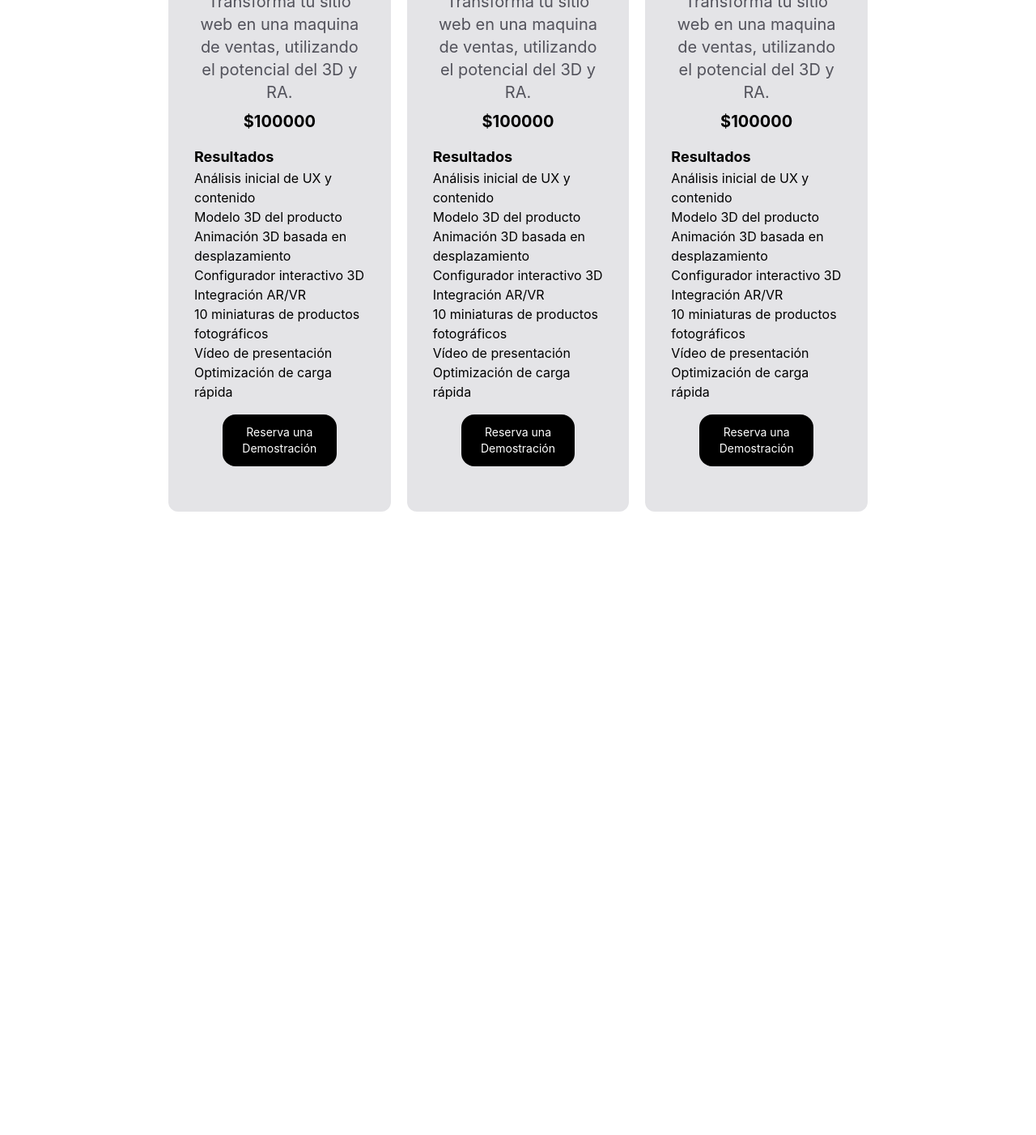
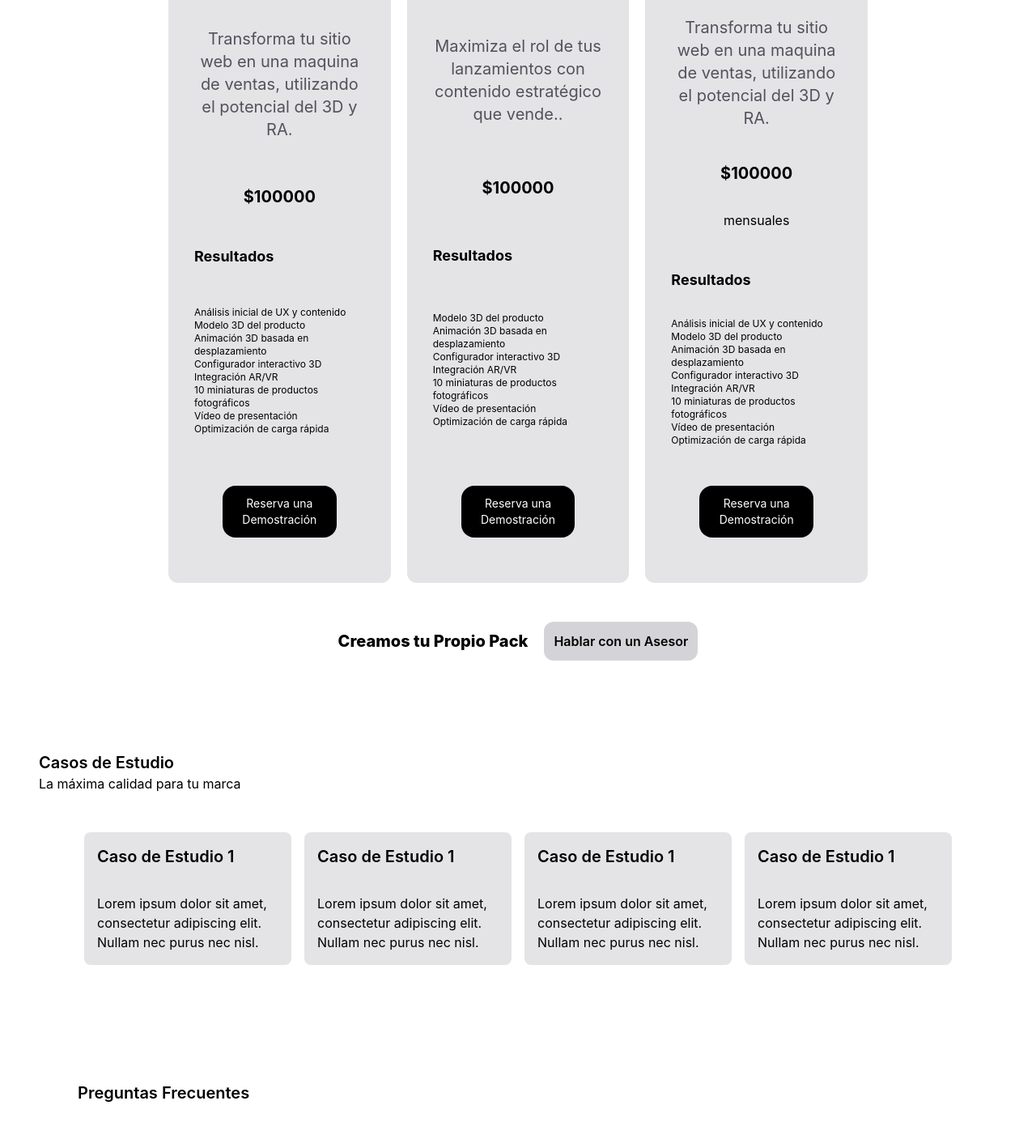
Before and after one commit to ManuelGurbanov/Opptix-Web, a React (Create React App) app: page / in a window 1280 px wide. Shown: the part 2486-3888 px from the top of the page at 81% size. Before the commit the page ends 3166 px from the top, so only its background shows below. Built offline with nearby package versions, Linux system fonts and the light colour scheme; no server answers.

Commit message:
added case studies and faq

```diff
--- a/src/App.js
+++ b/src/App.js
@@ -10,6 +10,10 @@ import OurServices from './OurServices';
 
 import WhyWorkTogether from './WhyWorkTogether';
 import Packs from './Packs';
+import CaseStudies from './CaseStudies';
+
+import Faq from './Faq';
+
 function App() {
   const [language, setlanguage] = useState('es');
   const [color, setColor] = useState('#ffffff');
@@ -37,6 +41,8 @@ function App() {
 
     <WhyWorkTogether language={language}/>
     <Packs/>
+    <CaseStudies/>
+    <Faq/>
     </section>
   );
 }
--- /dev/null
+++ b/src/CaseStudies.js
@@ -0,0 +1,52 @@
+import React from 'react';
+
+function CaseStudies() {
+    return (
+        <>
+        <div className='w-full bg-white flex flex-col justify-center items-start text-black sm:p-12 p-7'>
+            <h1 className='font-semibold text-left text-xl'>
+                Casos de Estudio
+            </h1>
+            <h2 className='font-normal text-left'>
+                La máxima calidad para tu marca
+            </h2>
+        </div>
+        <div className='flex sm:flex-row flex-col gap-4 mb-12'>
+            <div className='w-64 rounded-lg bg-zinc-200'>
+                <h1 className='font-semibold text-left text-xl p-4'>
+                    Caso de Estudio 1
+                </h1>
+                <p className='font-normal text-left p-4'>
+                    Lorem ipsum dolor sit amet, consectetur adipiscing elit. Nullam nec purus nec nisl.
+                </p>
+            </div>
+            <div className='w-64 rounded-lg bg-zinc-200'>
+                <h1 className='font-semibold text-left text-xl p-4'>
+                    Caso de Estudio 1
+                </h1>
+                <p className='font-normal text-left p-4'>
+                    Lorem ipsum dolor sit amet, consectetur adipiscing elit. Nullam nec purus nec nisl.
+                </p>
+            </div>
+            <div className='w-64 rounded-lg bg-zinc-200'>
+                <h1 className='font-semibold text-left text-xl p-4'>
+                    Caso de Estudio 1
+                </h1>
+                <p className='font-normal text-left p-4'>
+                    Lorem ipsum dolor sit amet, consectetur adipiscing elit. Nullam nec purus nec nisl.
+                </p>
+            </div>
+            <div className='w-64 rounded-lg bg-zinc-200'>
+                <h1 className='font-semibold text-left text-xl p-4'>
+                    Caso de Estudio 1
+                </h1>
+                <p className='font-normal text-left p-4'>
+                    Lorem ipsum dolor sit amet, consectetur adipiscing elit. Nullam nec purus nec nisl.
+                </p>
+            </div>
+        </div>
+        </>
+    );
+}
+
+export default CaseStudies;
--- /dev/null
+++ b/src/Faq.js
@@ -0,0 +1,70 @@
+import React, { useState } from 'react';
+
+const Faq = () => {
+  const [faqs, setFaqs] = useState([
+    {
+      question: "Lorem ipsum dolor sit amet?",
+      answer: "Lorem ipsum dolor sit amet, consectetur adipiscing elit. Nullam auctor neque eu elit lacinia, non sollicitudin elit scelerisque.",
+      isOpen: false,
+    },
+    {
+      question: "Sed do eiusmod tempor incididunt ut labore et dolore magna aliqua?",
+      answer: "Sed do eiusmod tempor incididunt ut labore et dolore magna aliqua. Vivamus sagittis lacus vel augue laoreet rutrum faucibus.",
+      isOpen: false,
+    },
+    {
+      question: "Ut enim ad minim veniam?",
+      answer: "Ut enim ad minim veniam, quis nostrud exercitation ullamco laboris nisi ut aliquip ex ea commodo consequat.",
+      isOpen: false,
+    },
+    {
+      question: "Duis aute irure dolor in reprehenderit in voluptate velit esse cillum dolore eu fugiat nulla pariatur?",
+      answer: "Duis aute irure dolor in reprehenderit in voluptate velit esse cillum dolore eu fugiat nulla pariatur. Excepteur sint occaecat cupidatat non proident.",
+      isOpen: false,
+    },
+    {
+      question: "Excepteur sint occaecat cupidatat non proident?",
+      answer: "Excepteur sint occaecat cupidatat non proident, sunt in culpa qui officia deserunt mollit anim id est laborum.",
+      isOpen: false,
+    },
+  ]);
+
+  const toggleFaq = index => {
+    setFaqs(faqs.map((faq, i) => {
+      if (i === index) {
+        faq.isOpen = !faq.isOpen;
+      } else {
+        faq.isOpen = false;
+      }
+      return faq;
+    }));
+  };
+
+  return (
+    <div className="w-full text-black sm:p-24 p-5">
+        <h1 className='mb-10 text-xl font-semibold text-left text-black'>Preguntas Frecuentes</h1>
+        <section className='w-full h-full flex flex-col sm:flex-row items-start justify-center gap-5'>
+            <div className='w-full h-full'>
+            {faqs.map((faq, index) => (
+                <div
+                key={index}
+                className='p-4 my-2 border rounded-lg cursor-pointer'
+                onClick={() => toggleFaq(index)}
+                >
+                <div className="font-bold text-center">
+                    {faq.question}
+                </div>
+                {faq.isOpen && <div className="mt-2">{faq.answer}</div>}
+                </div>
+            ))}
+            </div>
+            <div className='w-full h-full rounded-lg bg-zinc-500 flex items-center justify-center aspect-square'>
+            </div>
+        </section>
+
+
+    </div>
+  );
+};
+
+export default Faq;
--- a/src/Packs.js
+++ b/src/Packs.js
@@ -1,78 +1,82 @@
 import React from 'react';
 import { translate } from "./Translations";
-function Packs({}) {
-  return (
-    <div className='w-3/4 bg-white flex flex-col sm:flex-row justify-center items-start text-black sm:p-12 gap-5 m-0'>
-        <div className='w-full bg-zinc-200 rounded-xl flex flex-col items-center justify-center text-center p-8'>
-            <h1 className='text-xl font-bold  mb-2'>Content Partner</h1>
-            <p className='text-xl text-zinc-600  mb-2'>Transforma tu sitio web en
-                una maquina de ventas,
-                utilizando el potencial del 3D y RA.
-            </p>
 
-            <h2 className='text-xl font-bold mb-4'>$100000</h2>
-            <h3 className='text-lg font-bold text-left w-full'>Resultados</h3>
-            <ul className='mb-4 text-left'>
-                <li>Análisis inicial de UX y contenido</li>
-                <li>Modelo 3D del producto</li>
-                <li>Animación 3D basada en desplazamiento</li>
-               <li>Configurador interactivo 3D</li>
-                <li>Integración AR/VR</li>
-                <li>10 miniaturas de productos fotográficos</li>
-                <li>Vídeo de presentación</li>
-                <li>Optimización de carga rápida</li>
-            </ul>
+function Packs() {
 
-            <button className='bg-black p-3 text-white rounded-2xl w-2/3 text-sm mb-6'>Reserva una Demostración</button>
+    const packs = [
+        {
+            title: 'Web Level Up',
+            description: 'Transforma tu sitio web en una maquina de ventas, utilizando el potencial del 3D y RA.',
+            price: 100000,
+            results: [
+                'Análisis inicial de UX y contenido',
+                'Modelo 3D del producto',
+                'Animación 3D basada en desplazamiento',
+                'Configurador interactivo 3D',
+                'Integración AR/VR',
+                '10 miniaturas de productos fotográficos',
+                'Vídeo de presentación',
+                'Optimización de carga rápida'
+            ]
+        },
+        {
+            title: 'Launch Pack',
+            description: 'Maximiza el rol de tus lanzamientos con contenido estratégico que vende..',
+            price: 100000,
+            results: [
+                'Modelo 3D del producto',
+                'Animación 3D basada en desplazamiento',
+                'Configurador interactivo 3D',
+                'Integración AR/VR',
+                '10 miniaturas de productos fotográficos',
+                'Vídeo de presentación',
+                'Optimización de carga rápida'
+            ]
+        },
+        {
+            title: 'Content Partner',
+            description: 'Transforma tu sitio web en una maquina de ventas, utilizando el potencial del 3D y RA.',
+            price: 100000,
+            monthly: true,
+            results: [
+                'Análisis inicial de UX y contenido',
+                'Modelo 3D del producto',
+                'Animación 3D basada en desplazamiento',
+                'Configurador interactivo 3D',
+                'Integración AR/VR',
+                '10 miniaturas de productos fotográficos',
+                'Vídeo de presentación',
+                'Optimización de carga rápida'
+            ]
+        }
+    ];
+
+    return (
+        <>
+        <div className='w-3/4 bg-white flex flex-col sm:flex-row justify-center items-start text-black sm:p-12 gap-5 m-0 mb-16 sm:mb-0'>
+            {packs.map((pack, index) => (
+                <div key={index} className='w-full h-[100vh] bg-zinc-200 rounded-xl flex flex-col items-center justify-between text-center p-8 hover:scale-105 transition-all ease-in-out'>
+                    <h1 className='text-xl font-bold mb-2'>{pack.title}</h1>
+                    <p className='text-xl text-zinc-600 mb-2'>{pack.description}</p>
+                    <h2 className='text-xl font-bold'>${pack.price}</h2>
+                    {pack.monthly && <p className='text-md mb-4'>mensuales</p>}
+
+                    <h3 className='text-lg font-bold text-left w-full'>Resultados</h3>
+                    <ul className='mb-4 text-left text-xs'>
+                        {pack.results.map((result, i) => (
+                            <li key={i}>{result}</li>
+                        ))}
+                    </ul>
+                    <button className='bg-black p-3 text-white rounded-2xl w-2/3 text-sm mb-6 hover:bg-zinc-800 transition-colors ease-in-out duration-75'>Reserva una Demostración</button>
+                </div>
+            ))}
         </div>
-
-        <div className='w-full bg-zinc-200 rounded-xl flex flex-col items-center justify-center text-center p-8'>
-            <h1 className='text-xl font-bold  mb-2'>Content Partner</h1>
-            <p className='text-xl text-zinc-600  mb-2'>Transforma tu sitio web en
-                una maquina de ventas,
-                utilizando el potencial del 3D y RA.
-            </p>
-
-            <h2 className='text-xl font-bold mb-4'>$100000</h2>
-            <h3 className='text-lg font-bold text-left w-full'>Resultados</h3>
-            <ul className='mb-4 text-left'>
-                <li>Análisis inicial de UX y contenido</li>
-                <li>Modelo 3D del producto</li>
-                <li>Animación 3D basada en desplazamiento</li>
-               <li>Configurador interactivo 3D</li>
-                <li>Integración AR/VR</li>
-                <li>10 miniaturas de productos fotográficos</li>
-                <li>Vídeo de presentación</li>
-                <li>Optimización de carga rápida</li>
-            </ul>
-
-            <button className='bg-black p-3 text-white rounded-2xl w-2/3 text-sm mb-6'>Reserva una Demostración</button>
+        <div className='w-full flex sm:flex-row flex-col items-center justify-center sm:gap-5 gap-2 mb-16'>
+            <h1 className='text-black font-extrabold text-xl'>Creamos tu Propio Pack</h1>
+            <button className='bg-zinc-300 p-3 rounded-xl text-md font-semibold hover:scale-105 transition-all duration-100'>Hablar con un Asesor</button>
         </div>
-
-        <div className='w-full bg-zinc-200 rounded-xl flex flex-col items-center justify-center text-center p-8'>
-            <h1 className='text-xl font-bold  mb-2'>Content Partner</h1>
-            <p className='text-xl text-zinc-600  mb-2'>Transforma tu sitio web en
-                una maquina de ventas,
-                utilizando el potencial del 3D y RA.
-            </p>
-
-            <h2 className='text-xl font-bold mb-4'>$100000</h2>
-            <h3 className='text-lg font-bold text-left w-full'>Resultados</h3>
-            <ul className='mb-4 text-left'>
-                <li>Análisis inicial de UX y contenido</li>
-                <li>Modelo 3D del producto</li>
-                <li>Animación 3D basada en desplazamiento</li>
-               <li>Configurador interactivo 3D</li>
-                <li>Integración AR/VR</li>
-                <li>10 miniaturas de productos fotográficos</li>
-                <li>Vídeo de presentación</li>
-                <li>Optimización de carga rápida</li>
-            </ul>
-
-            <button className='bg-black p-3 text-white rounded-2xl w-2/3 text-sm mb-6'>Reserva una Demostración</button>
-        </div>
-    </div>
-  );
+        </>
+    );
 }
 
 export default Packs;
--- a/src/WhyWorkTogether.js
+++ b/src/WhyWorkTogether.js
@@ -63,7 +63,7 @@ function WhyWorkTogether({ language }) {
           {reasons
             .slice(currentIndex, currentIndex + reasonsPerPage)
             .map((reason) => (
-              <div key={reason.id} className='text-center bg-zinc-200 rounded-lg p-5 w-96 h-36 flex items-center justify-center text-black font-medium'>
+              <div key={reason.id} className='text-center bg-zinc-200 rounded-lg p-5 w-96 h-36 flex items-center justify-center text-black font-medium text-xl'>
                 {reason.reason}
               </div>
             ))}
```
Also changed, not shown: src/ARModelViewer.js (+73 -17 lines), src/OurServices.js (+10 -2 lines), src/Viewer.js (added, +43 -0 lines), 1 other file (tests, documents, lock files or other folders).
